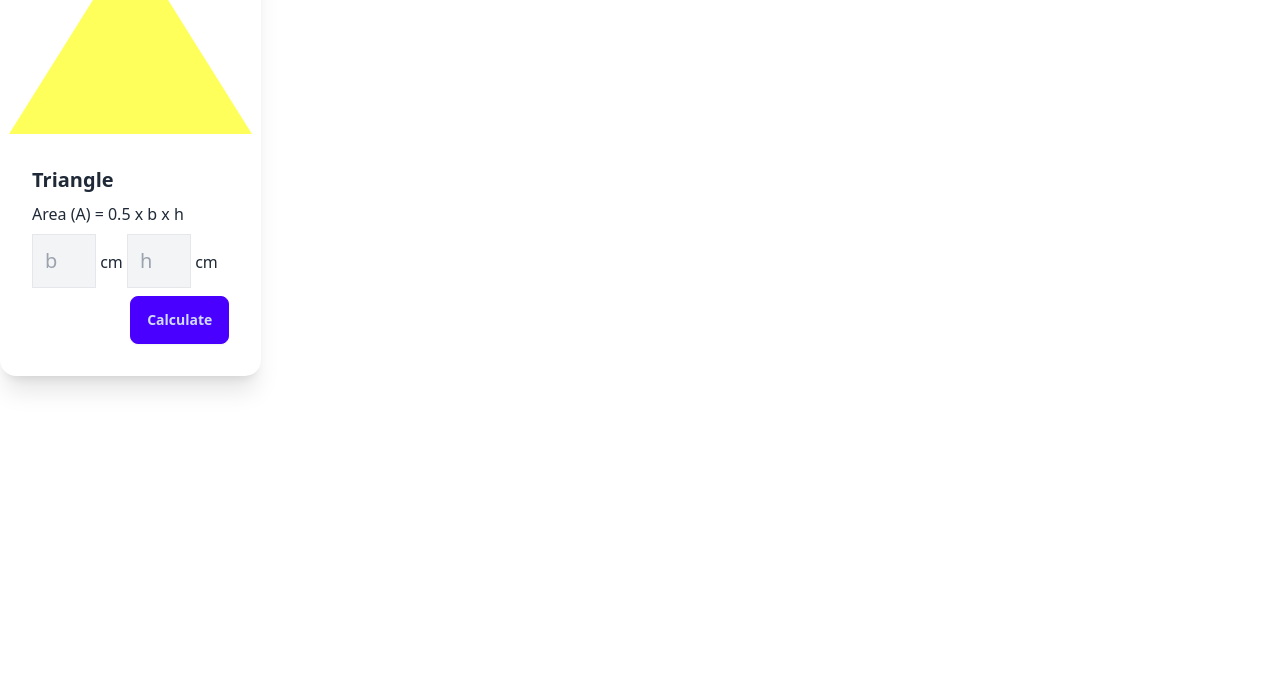
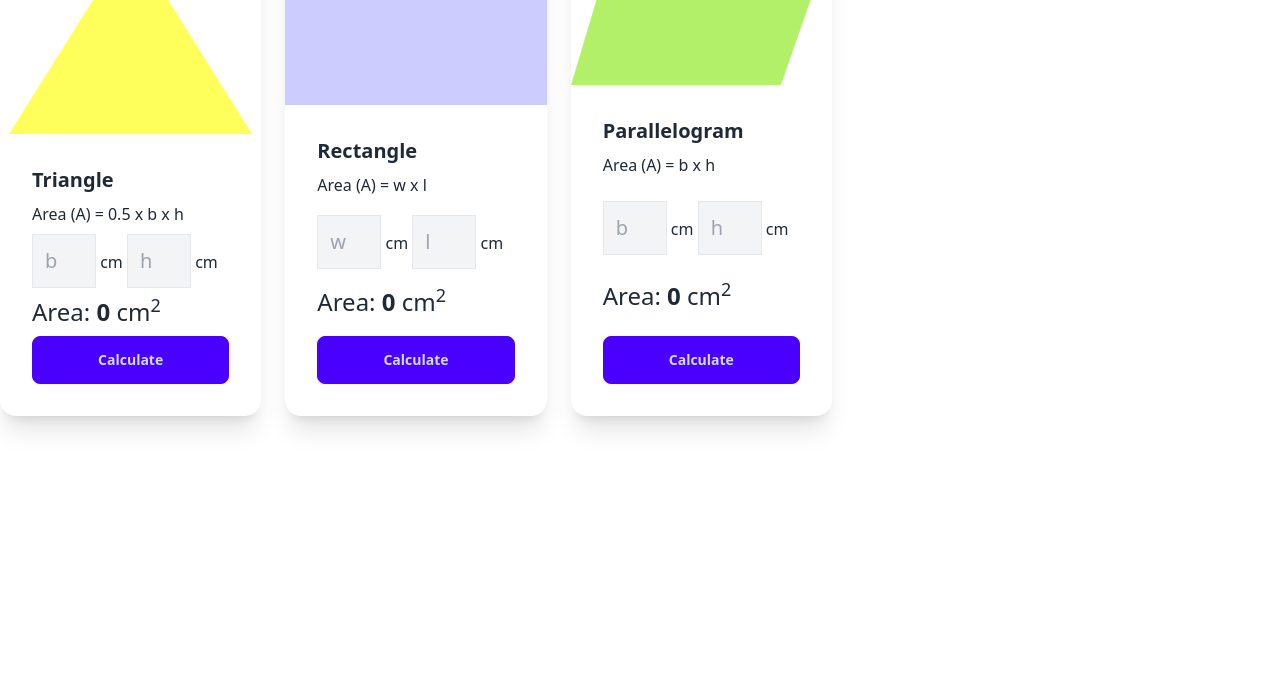
Before and after one commit to meskatabusayed/geometry-genius, a plain HTML site: page index.html in a window 1280 px wide. Shown: the part 108-800 px from the top of the page. Drawn offline with nearby package versions, Linux system fonts and the light colour scheme.

Commit message:
triangle area calculator part added

```diff
--- a/index.html
+++ b/index.html
@@ -16,7 +16,7 @@
         <div class="flex flex-cols lg:flex-row  mt-12">
             <!-- shaip container -->
             <div class="flex-1 grid grid-cols-1 md:grid-cols-2 lg:grid-cols-3 gap-6">
-                <!-- first card -->
+                <!-- triangle card -->
                 <div class="card   bg-base-100 shadow-xl">
                     <figure><img src="images/triangle.png" alt="Shoes" /></figure>
                     <div class="card-body">
@@ -29,8 +29,47 @@
                         <span>cm</span>
 
                       </p>
-                      <div class="card-actions justify-end">
-                        <button onclick="areaCalculator()" class="btn btn-primary">Calculate</button>
+                      <p class="text-2xl">Area: <span class="font-bold" id="triangle-area">0</span> cm<sup>2</sup> </p>
+                      <div class="card-actions">
+                        <button onclick="triangleAreaCalculator()" class="btn btn-primary w-full">Calculate</button>
+                      </div>
+                    </div>
+                  </div>
+                <!-- Rectangle card -->
+                <div class="card   bg-base-100 shadow-xl">
+                    <figure><img src="images/rectangle.png" alt="Shoes" /></figure>
+                    <div class="card-body">
+                      <h2 class="card-title">Rectangle</h2>
+                      <p>Area (A) = w x l</p>
+                      <p>
+                        <input  class="w-16 p-3 border bg-gray-100 text-xl" type="text" name="" id="rectangle-width" placeholder="w">
+                        <span>cm</span>
+                        <input class="w-16 p-3 border bg-gray-100 text-xl" type="text" name="" id="rectangle-length" placeholder="l">
+                        <span>cm</span>
+
+                      </p>
+                      <p class="text-2xl">Area: <span class="font-bold" id="rectangle-current-area">0</span> cm<sup>2</sup> </p>
+                      <div class="card-actions">
+                        <button onclick="rectangleAreaCalculator()" class="btn btn-primary w-full">Calculate</button>
+                      </div>
+                    </div>
+                  </div>
+                <!-- Parallelogram card -->
+                <div class="card   bg-base-100 shadow-xl">
+                    <figure><img src="images/parallelogram.png" alt="Shoes" /></figure>
+                    <div class="card-body">
+                      <h2 class="card-title">Parallelogram</h2>
+                      <p>Area (A) = b x h</p>
+                      <p>
+                        <input  class="w-16 p-3 border bg-gray-100 text-xl" type="text" name="" id="Parallelogram-base" placeholder="b">
+                        <span>cm</span>
+                        <input class="w-16 p-3 border bg-gray-100 text-xl" type="text" name="" id="Parallelogram-height" placeholder="h">
+                        <span>cm</span>
+
+                      </p>
+                      <p class="text-2xl">Area: <span class="font-bold" id="rectangle-current-area">0</span> cm<sup>2</sup> </p>
+                      <div class="card-actions">
+                        <button onclick="ParallelogramAreaCalculator()" class="btn btn-primary w-full">Calculate</button>
                       </div>
                     </div>
                   </div>
--- a/js/area-calculate.js
+++ b/js/area-calculate.js
@@ -1,4 +1,4 @@
-function areaCalculator(){
+function triangleAreaCalculator(){
     const triangleBase = document.getElementById('triangle-base');
     const triangleValueText = triangleBase.value;
     const triangleValueNumber = parseFloat(triangleValueText);
@@ -6,5 +6,41 @@ function areaCalculator(){
     const triangleHeight = document.getElementById('triangle-height');
     const triangleHeightText = triangleHeight.value;
     const triangleHeightNumber = parseFloat(triangleHeightText);
-    console.log(triangleHeightNumber);
+
+    const currentTriangleArea = 0.5 * triangleValueNumber * triangleHeightNumber;
+
+    const triangleArea = document.getElementById('triangle-area');
+    triangleArea.innerText = currentTriangleArea;
+
 }
+
+function rectangleAreaCalculator(){
+    const rectangleWidth = document.getElementById('rectangle-width');
+    const rectangleWidthString = rectangleWidth.value;
+    const width = parseFloat(rectangleWidthString);
+
+    const rectangleLength = document.getElementById('rectangle-length');
+    const rectangleLengthString = rectangleLength.value;
+    const length = parseFloat(rectangleLengthString);
+
+    const rectangleTotalArea = width * length;
+
+    const rectangleCurrentArea = document.getElementById('rectangle-current-area');
+    rectangleCurrentArea.innerText = rectangleTotalArea;
+}
+
+function ParallelogramAreaCalculator(){
+    const base = fieldInput('Parallelogram-base');
+    const height = fieldInput('Parallelogram-height');
+    const area = base * height;
+    console.log(area);
+
+
+}
+
+function fieldInput(fieldId){
+    const field = document.getElementById(fieldId);
+    const fieldValueString = field.value;
+    const fieldValueNumber = parseFloat(fieldValueString);
+    return fieldValueNumber;
+}
```
